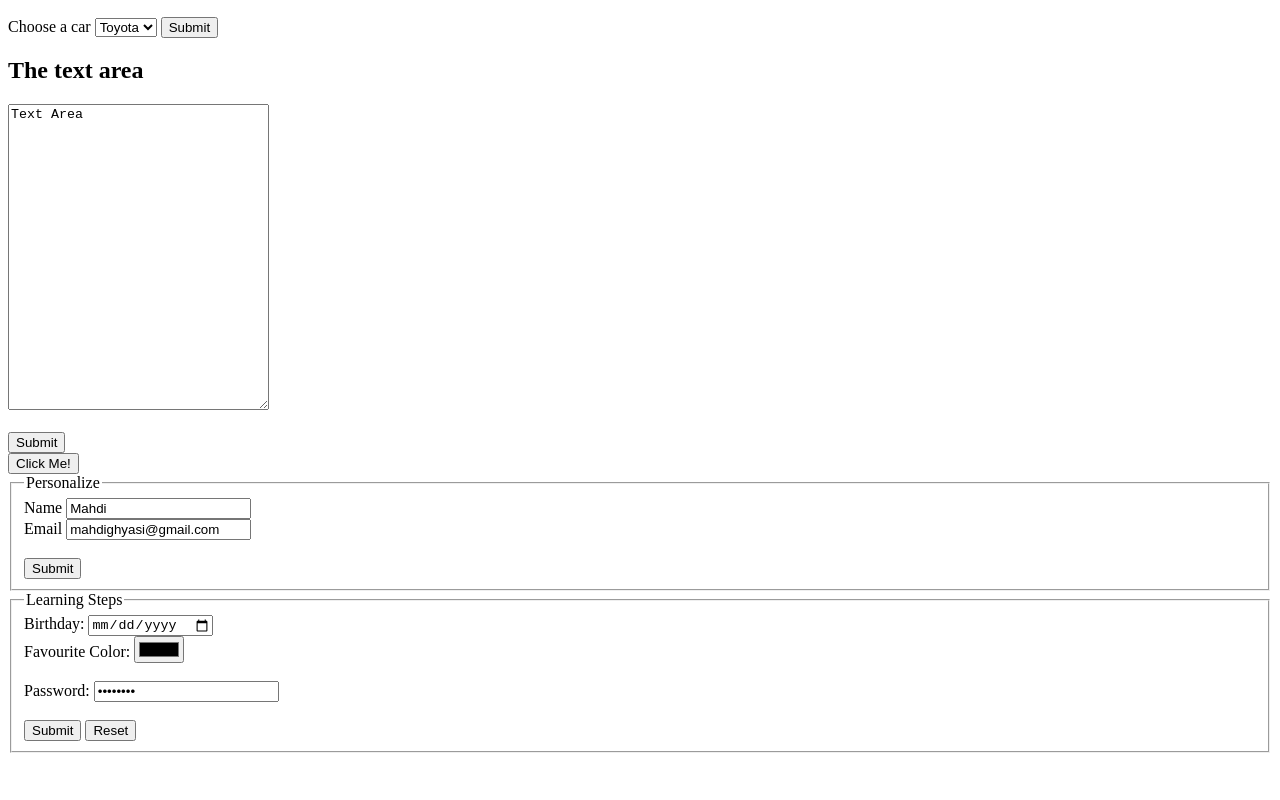
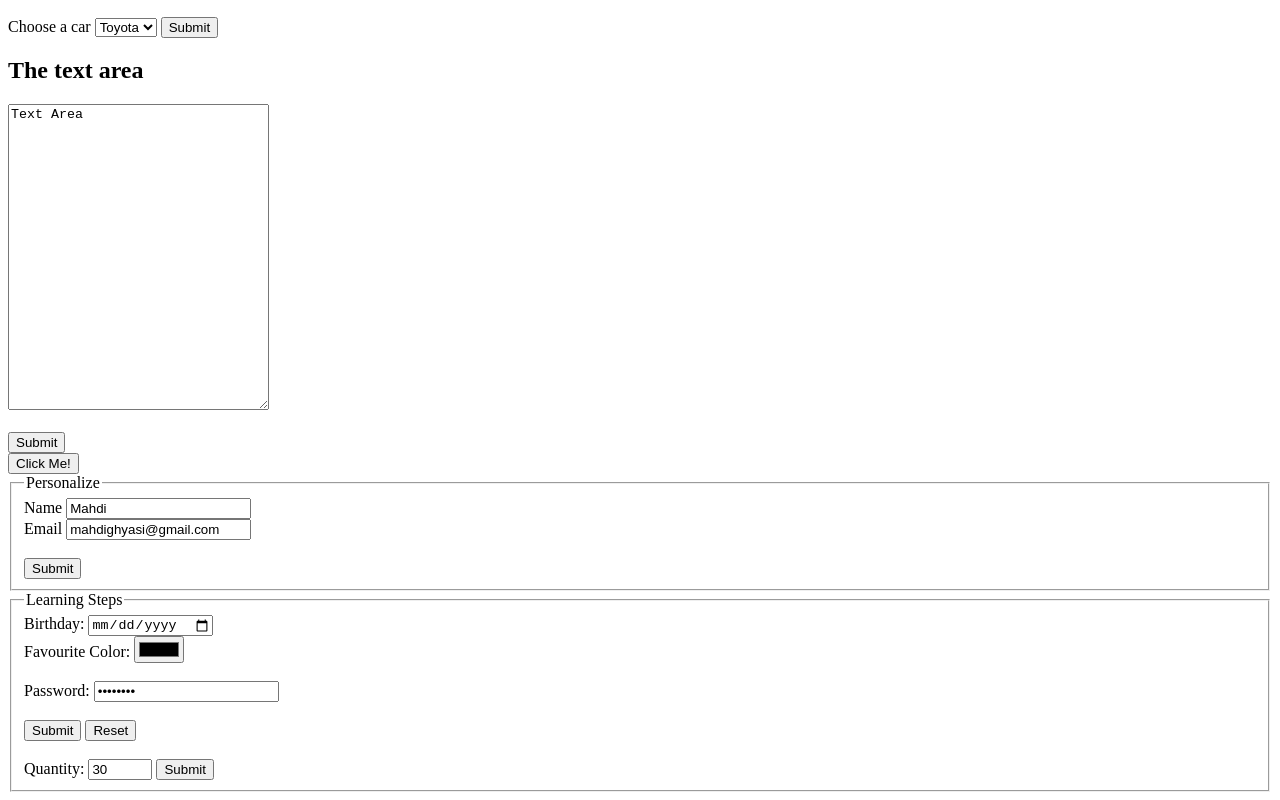
Before and after one commit to mahdighyasi626/Practice, a plain HTML site: page form.html in a window 1280 px wide. Shown: the part 488-1288 px from the top of the page. Before the commit the page ends 1249 px from the top, so only its background shows below. Drawn offline with Linux system fonts and the light colour scheme.

Commit message:
Create fields

```diff
--- a/form.html
+++ b/form.html
@@ -78,7 +78,11 @@
             <label for="pwd">Password:</label>
             <input type="password" id="pwd" name="Password" value="Password"><br><br>
             <input type="submit" value="Submit">
-            <input type="reset" value="Reset">
+            <input type="reset" value="Reset"><br><br>
+            <label for="quantity">Quantity:</label>
+            <input type="number" id="quantity" name="quantity" value="30" min="0" max="100">
+            <input type="submit">
+
         </fieldset>
     </form>
 
```
